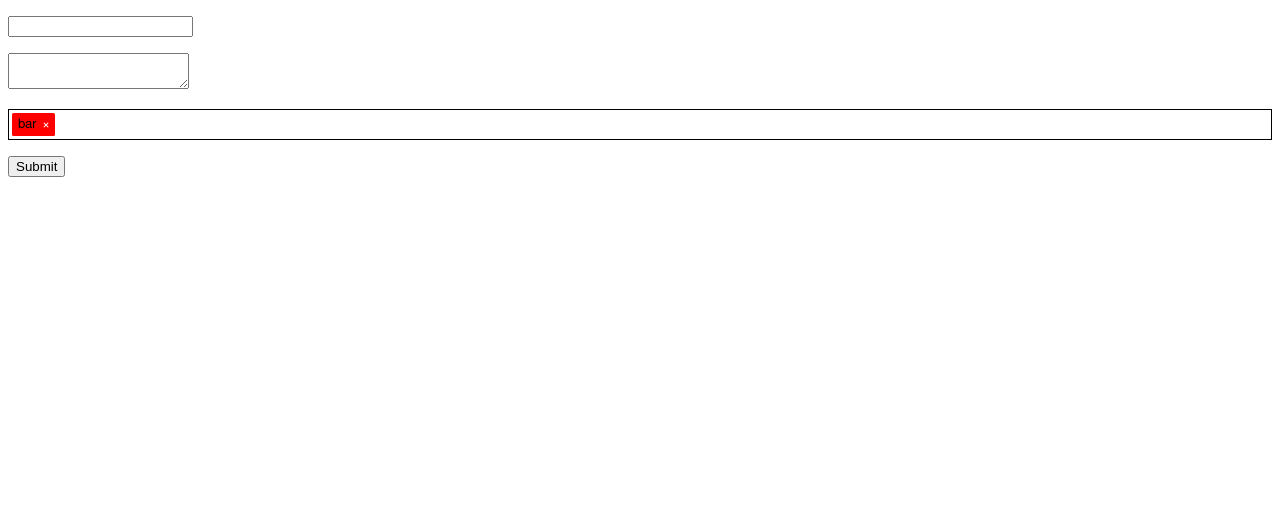
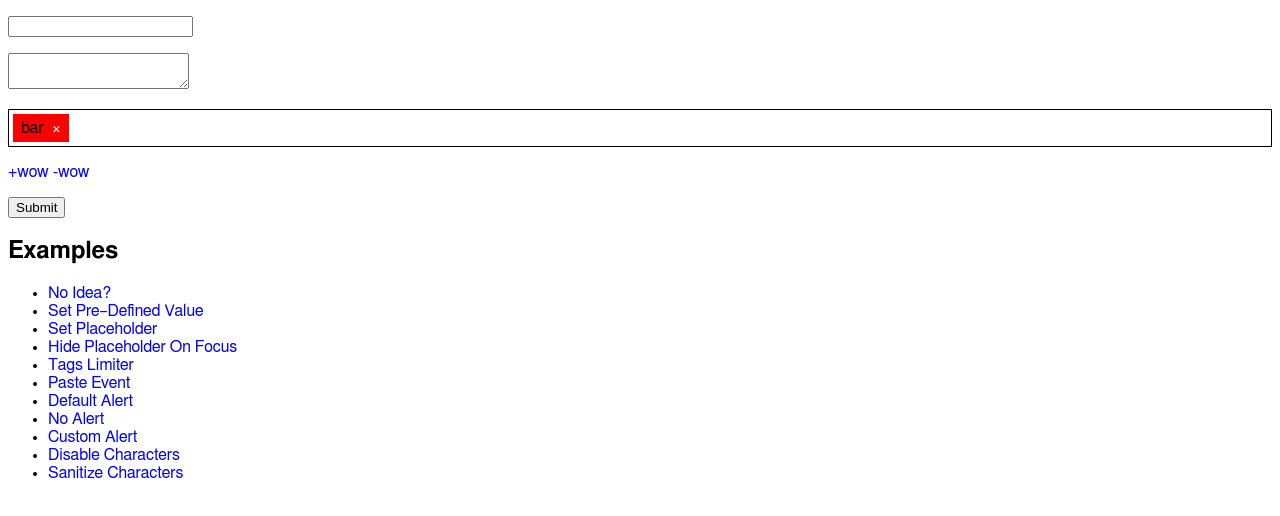
Before and after one commit to taufik-nurrohman/tag-picker, a plain HTML site: page index.html in a window 1280 px wide. Both pictures are taken after a click on the link 44 px from the left and 124 px from the top of the page. Drawn offline with Linux system fonts and the light colour scheme.

Commit message:
Updates for #4 and #5
+ Add more examples.

```diff
--- a/index.html
+++ b/index.html
@@ -2,26 +2,45 @@
 <html dir="ltr">
   <head>
     <meta charset="utf-8">
+    <meta name="viewport" content="width=device-width">
     <title>Demo</title>
     <link href="tags-input-beautifier.css" rel="stylesheet">
+    <style>body{font-family:Helmet,FreeSans,Sans-Serif}a{color:#00f;text-decoration:none}</style>
   </head>
   <body>
     <form method="get" target="_blank">
       <p><input name="title" type="text"></p>
       <p><textarea name="content"></textarea></p>
       <p><input name="tags" type="text" value="foo, bar" placeholder="foo, bar, baz"></p>
+      <p>
+        <a href="javascript:void(tags.set('wow'));">+wow</a>
+        <a href="javascript:void(tags.reset('wow'));">-wow</a>
+      </p>
       <p><button type="submit">Submit</button></p>
     </form>
+    <h2>Examples</h2>
+    <ul>
+      <li><a href="tags-input-beautifier.html">No Idea?</a></li>
+      <li><a href="tags-input-beautifier.value.html">Set Pre&ndash;Defined Value</a></li>
+      <li><a href="tags-input-beautifier.placeholder.html">Set Placeholder</a></li>
+      <li><a href="tags-input-beautifier.placeholder-hide-focus.html">Hide Placeholder On Focus</a></li>
+      <li><a href="tags-input-beautifier.max.html">Tags Limiter</a></li>
+      <li><a href="tags-input-beautifier.paste.html">Paste Event</a></li>
+      <li><a href="tags-input-beautifier.alert.html">Default Alert</a></li>
+      <li><a href="tags-input-beautifier.alert-x.html">No Alert</a></li>
+      <li><a href="tags-input-beautifier.alert-custom.html">Custom Alert</a></li>
+      <li><a href="tags-input-beautifier.escape.html">Disable Characters</a></li>
+      <li><a href="tags-input-beautifier.filter.html">Sanitize Characters</a></li>
+    </ul>
     <script src="tags-input-beautifier.js"></script>
     <script>
     var form = document.querySelector('form');
-    var foo = new TIB(form.tags, {
+    var tags = new TIB(form.tags, {
         join: ', ',
-        update: function(tags) {
-            console.log(tags); // check the added tags on every update event
+        update: function($) {
+            console.log($.tags); // check the added tags on every update event
         }
     });
-    foo.create();
     </script>
   </body>
 </html>
--- a/tags-input-beautifier.css
+++ b/tags-input-beautifier.css
@@ -1,54 +1,66 @@
 .tags {
+  font:inherit;
+  font-weight:normal;
+  font-style:normal;
+  color:#000;
+  border:1px solid;
   display:block;
-  background:#fff;
-  border:1px solid;
-  font:normal normal normal 13px/1.25 Helmet,FreeSans,sans-serif;
-  color:#000;
-  padding:.25em .25em 0 0;
+  line-height:1.25;
+  padding:.25em 0 0 .25em;
   cursor:text;
   overflow:hidden;
 }
-.tags-output,
-.tags-input + span {
+.tags span {
+  display:block;
   float:left;
+  position:relative;
+}
+.tags .tag,
+.tags-input {
+  background:#f00;
+  margin:0 .25em .25em 0;
+  padding:.25em .5em;
   min-height:1.25em;
-  margin:0 0 0 .25em;
-  padding:0;
-  background:none;
-  border:0;
-  outline:0;
-  font:inherit;
-  color:inherit;
-  text-align:left;
-  text-shadow:none;
-}
-.tags-output span,
-.tags-input + span {
-  float:left;
-  background:#f00;
-  color:inherit;
-  margin:0 .25em .25em 0;
-  padding:.25em .4375em;
-  border-radius:.125em;
   cursor:default;
 }
-.tags-input + span {
+.tags .tag:before {content:attr(data-tag)}
+.tags:after,
+.tags-view:after {
+  content:"";
+  display:table;
+  clear:both;
+}
+.tags a {
+  display:inline-block;
+  margin:0 0 0 .5em;
+  color:#fff;
+  text-decoration:none;
+  cursor:pointer;
+}
+.tags a:before {content:'\00D7'}
+.tags .tags-view {float:none}
+.tags .tags-input {
+  float:none;
   background:none;
-  border-radius:0;
+  cursor:inherit;
+  min-width:1em;
 }
-.tags-output a {
-  text-decoration:none;
-  color:#fff;
-  cursor:pointer;
-  margin-left:.4375em;
+.tags-input span {
+  float:none;
+  position:absolute;
+  top:0;
+  right:0;
+  bottom:0;
+  left:0;
+  z-index:4;
+  padding:inherit;
 }
-.tags-output a:before {content:'\00D7'}
-
-/* fake placeholder */
-.tags-output:empty + .tags-input + span:empty:before {
-  content:attr(placeholder);
+.tags-input span + span {
+  position:static;
+  padding:0;
   opacity:.5;
-  display:block;
-  cursor:text;
 }
-.tags-output:empty + .tags-input + span:empty:focus:before {display:none}
+.tags .tag + .tags-input {float:left}
+.tags .tag + .tags-input span + span {display:none}
+.tags-input span:focus + span {opacity:.4}
+.tags-output {display:none}
--- a/tags-input-beautifier.js
+++ b/tags-input-beautifier.js
@@ -1,6 +1,6 @@
 /*!
  * =======================================================
- *  SIMPLEST TAGS INPUT BEAUTIFIER 2.0.4
+ *  SIMPLEST TAGS INPUT BEAUTIFIER 2.1.0
  * =======================================================
  *
  *   Author: Taufik Nurrohman
@@ -9,42 +9,50 @@
  *
  * -- USAGE: ---------------------------------------------
  *
- *   var foo = new TIB(document.querySelector('input'));
- *   foo.create();
+ *   var tags = new TIB(document.querySelector('input'));
  *
  * -------------------------------------------------------
  *
  */
 
-(function(win, doc) {
+(function(win, doc, NS) {
 
     var instance = '__instance__',
         delay = setTimeout,
+        html = 'innerHTML',
+        text = 'textContent',
+        cla = 'className',
+        clas = 'classes',
+        tlc = 'toLowerCase',
+        re = 'replace',
+        first = 'firstChild',
         parent = 'parentNode',
+        next = 'nextSibling',
         previous = 'previousSibling',
+        append = 'appendChild',
+        prepend = 'insertBefore',
+        remove = 'removeChild',
         set = 'setAttribute',
         get = 'getAttribute',
-        reset = 'removeAttribute',
-        append = 'appendChild',
-        remove = 'removeChild',
-        html = 'innerHTML',
-        text = 'textContent',
-        cn = 'className',
-        nn = 'nodeName',
-        tlc = 'toLowerCase';
+        stop = 'preventDefault',
+        ev = 'addEventListener';
 
-    function is_set(x) {
-        return typeof x !== "undefined";
+    function el(n) {
+        return doc.createElement(n);
+    }
+
+    function object_keys(o) {
+        return Object.keys(o);
     }
 
     function object_keys_length(o) {
-        return Object.keys(o).length;
+        return object_keys(o).length;
     }
 
     (function($) {
 
         // plugin version
-        $.version = '2.0.4';
+        $.version = '2.1.0';
 
         // collect all instance(s)
         $[instance] = {};
@@ -59,181 +67,191 @@
             }, t === 0 ? 0 : (t || 1)), $;
         };
 
-    })(win.TIB = function(input, config) {
-
-        config = config || {};
-
+    })(win[NS] = function(target, o) {
         var $ = this,
-            el = function(x) {
-                return doc.createElement(x);
-            },
-            d = {
+            hash = Date.now(),
+            placeholder = target.placeholder || "",
+            config = {
                 join: ', ',
                 max: 9999,
-                values: true,
-                classes: ['tags', 'tags-input', 'tags-output'],
-                text: ['Remove \u201C%s\u201D Tag', 'Duplicate \u201C%s\u201D Tag'],
+                escape: [',', '\n'],
                 alert: true,
+                text: ['Delete \u201C%s\u201D Tag', 'Duplicate \u201C%s\u201D Tag'],
+                classes: ['tags', 'tag', 'tags-input', 'tags-output', 'tags-view'],
                 update: function() {}
-            }, i, j, output;
-
-        TIB[instance][input.id || input.name || object_keys_length(TIB[instance])] = $;
-
+            },
+            wrap = el('span'),
+            input = el('span'),
+            id = 'data-tag', edit, i;
+        win[NS][instance][target.id || target.name || object_keys_length(win[NS][instance])] = $;
+        o = typeof o === "string" ? {join: o} : (o || {});
+        for (i in config) {
+            if (typeof o[i] !== "undefined") config[i] = o[i];
+        }
+        function on_focus() {
+            edit.focus();
+        }
+        function on_paste(e) {
+            var t = e ? this : edit, v;
+            delay(function() {
+                v = t[text].split(config.join);
+                for (i in v) {
+                    $.set(v[i], 1);
+                }
+            }, 1);
+        }
+        target[cla] = config[clas][3];
+        wrap[cla] = config[clas][0] + ' ' + config[clas][0] + '-' + hash;
+        wrap[ev]("click", on_focus, false);
+        wrap.id = target.id || config[clas][0] + '-' + hash;
+        wrap[html] = '<span class="' + config[clas][4] + '"></span>';
+        input[cla] = config[clas][2];
+        input[html] = '<span contenteditable spellcheck="false" style="white-space:pre;outline:none;"></span><span>' + placeholder + '</span>';
+        target[parent][prepend](wrap, target[next] || null);
+        wrap[first][append](input);
+        edit = input[first];
         $.tags = {};
-
-        if (typeof config === "string") {
-            config = {
-                join: config
-            };
-        }
-
-        for (i in d) {
-            if (!is_set(config[i])) config[i] = d[i];
-        }
-
-        $.input = input;
-        $.config = config;
-
-        // validate tag name
+        $.error = 0;
         $.filter = function(t) {
-            return t.replace(new RegExp('[' + config.join.replace(/\s/g, "") + ']|^\\s+|\\s+$|\\s{2,}', 'g'), "")[tlc]();
+            return (t + "")[re](new RegExp('[' + config.join[re](/\s/g, "") + ']|^\\s+|\\s+$|\\s{2,}', 'g'), "")[tlc]();
         };
-
-        // clear tag(s) input field
-        $.clear = function() {
-            return output[text] = "", $;
+        $.update = function(v, is_first) {
+            target.value = "";
+            while ((i = wrap[first][first]) && i[get](id)) {
+                wrap[first][remove](i);
+            }
+            v = v !== 0 ? v : object_keys($.tags);
+            for (i in v) {
+                $.set(v[i], 1, is_first);
+            }
+            return config.update($), $;
         };
-
-        // reset tag(s) input field and output
         $.reset = function(t) {
-            input[previous][html] = "";
-            if (t) {
+            t = $.filter(t || "");
+            if (!t) {
+                $.tags = {};
+            } else {
                 delete $.tags[t];
-                j = $.tags;
-                $.tags = {};
-                for (i in j) {
-                    $.set(i);
+            }
+            return $.update(0, 1);
+        };
+        $.set = function(t, clear, is_first) {
+            t = $.filter(t);
+            // empty tag name or reached the max tags, do nothing!
+            if (t === "" || object_keys_length($.tags) === config.max) {
+                edit[html] = "";
+                return $;
+            }
+            var a = el('span'),
+                x = el('a');
+            a[cla] = config[clas][1];
+            a[set](id, t);
+            x.href = 'javascript:;';
+            x.title = config.text[0][re](/%s/g, t) || "";
+            x[ev]("click", function(e) {
+                var t = this,
+                    s = t[parent],
+                    n = t[parent][get](id);
+                s[parent][remove](s);
+                $.reset(n), on_focus();
+                e[stop]();
+            }, false);
+            a[append](x);
+            if ($.tags[t]) {
+                edit[html] = "";
+                if (!is_first) {
+                    if (config.alert) {
+                        $.error = 1;
+                        var text = config.text[1][re](/%s/g, t);
+                        if (typeof config.alert === "function") {
+                            config.alert(text, t, $);
+                        } else {
+                            alert(text);
+                        }
+                    }
+                } else {
+                    wrap[first][prepend](a, input);
                 }
             } else {
-                $.tags = {};
+                $.tags[t] = 1;
+                wrap[first][prepend](a, input);
             }
-            return $.clear().update();
+            target.value = object_keys($.tags).join(config.join);
+            if (clear) {
+                edit[html] = "";
+            }
+            return (!is_first && config.update($)), $;
         };
-
-        // set new tag item
-        $.set = function(t) {
-            var d = input[previous],
-                s = el('span'),
-                a = el('a');
-            s[html] = t;
-            a.title = config.text[0].replace(/%s/g, t);
-            a[set]('data-tag', t);
-            a.href = 'javascript:;';
-            a.onclick = function() {
-                delete $.tags[this[get]('data-tag')];
-                this[parent][parent][remove](this[parent]);
-                return $.update(), output.focus(), false;
-            };
-            s[append](a);
-            d[append](s);
-            $.tags[t] = 1;
-            return $;
-        };
-
-        // update tag(s) value…
-        $.update = function() {
-            var v = Object.keys($.tags).join(config.join);
-            input.value = v;
-            return config.update($.tags), $;
-        };
-
-        // convert text input into “tag” item
-        function _create() {
-            var wrap = el('span'),
-                classes = config.classes;
-            output = el('span');
-            output[set]('contenteditable', 'true');
-            output[set]('spellcheck', 'false');
-            output[set]('placeholder', input.placeholder);
-            input.type = 'hidden';
-            input[cn] += ' ' + classes[1];
-            wrap[cn] = classes[0];
-            wrap[html] = '<span class="' + classes[2] + '"></span>';
-            wrap.onclick = function() {
-                output.focus();
-            };
-            input[parent].insertBefore(wrap, input);
-            wrap[append](input);
-            wrap[append](output);
-            if (config.values === true) {
-                config.values = input.value.split(config.join);
-            }
-            for (i in config.values) {
-                var s = $.filter(config.values[i]);
-                s && $.set(s);
-            }
-        };
-
-        function add(value) {
-            var v = $.filter(value);
-            $.clear();
-            // empty tag name or reached the max tags, do nothing!
-            if (!v || object_keys_length($.tags) === config.max) {
-                return false;
-            }
-            // duplicate tag name, alert!
-            if (v in $.tags) {
-                if (config.alert) alert(config.text[1].replace(/%s/g, v));
-                return $.clear(), false;
-            }
-            return $.set(v).update(), false;
-        }
-
-        // apply the beautifier
-        $.create = function() {
-            _create();
-            $.clear();
-            output.onkeydown = function(e) {
-                var display = input[previous],
-                    d = display.lastChild,
+        (function() {
+            return edit[ev]("blur", function() {
+                $.error = 0;
+                $.set(this[text]);
+                this[html] = "";
+            }, false),
+            edit[ev]("paste", on_paste, false),
+            edit[ev]("keydown", function(e) {
+                $.error = 0;
+                var t = this,
                     k = e.keyCode,
-                    key = (e.key || "")[tlc](),
-                    v = this[text],
-                    shift = e.shiftKey, d;
-                // `backspace`
-                if (!v && (key === 'backspace' || k === 8)) {
-                    if (d) {
-                        var dd = d.children[0][get]('data-tag');
-                        display[remove](d);
-                        delete $.tags[dd];
-                    }
-                    return $.update(), false;
-                // `comma` key
-                } else  if (key === ',' || (!shift && k === 188)) {
-                    return add(v);
-                // `enter` key
-                } else if (key === 'enter' || k === 13) {
-                    var form,
-                        p = input;
-                    // submit form on `enter` key in the `span[contenteditable]`
+                    p = wrap,
+                    key = (e.key || String.fromCharCode(k))[tlc](),
+                    ctrl = e.ctrlKey,
+                    shift = e.shiftKey,
+                    data = input[previous] && input[previous][get](id),
+                    shadow = edit[next],
+                    is_tab = key === 'tab' || !shift && k === 9,
+                    is_enter = key === 'enter' || !shift && k === 13, form;
+                // submit form on `enter` key in the `span[contenteditable]`
+                if (ctrl && is_enter) {
                     while (p = p[parent]) {
-                        if (p[nn][tlc]() === 'form') {
+                        if (p.nodeName[tlc]() === 'form') {
                             form = p;
                             break;
                         }
                     }
-                    return add(v), (form && form.submit()), false;
+                    $.set(t[text], 1);
+                    $.error === 0 && form && form.submit();
+                // paste event with `control` + `v`
+                } else if (ctrl && (key === 'v' || !shift && k === 86)) {
+                    on_paste();
+                } else {
+                    var x = config.escape;
+                    for (i in x) {
+                        if (
+                            x[i] === '\t' && is_tab ||
+                            x[i] === '\n' && is_enter // preserved!
+                        ) {
+                            delay(function() {
+                                $.set(t[text], 1), on_focus();
+                            }, 1);
+                            e[stop]();
+                            return;
+                        }
+                    }
+                    delay(function() {
+                        var v = t[text], j;
+                        shadow[html] = v ? "" : placeholder;
+                        // `backspace`
+                        if (!v && (key === 'backspace' || !shift && k === 8)) {
+                            $.reset(data), on_focus();
+                        // else…
+                        } else {
+                            for (i = 0, j = x.length; i < j; ++i) {
+                                if (x[i] && v.indexOf(x[i]) !== -1) {
+                                    $.set(v.split(x[i]).join(""), 1);
+                                    break;
+                                }
+                            }
+                        }
+                    }, 1);
                 }
-                return $;
-            };
-            output.onblur = function() {
-                return add(this[text]);
-            };
-            return $.update();
-        };
-
-        return ($.output = input[previous]), $;
-
+            }, false), $;
+        })();
+        $.update(target.value.split(config.join), 1);
+        $.config = config;
+        $.input = input;
+        $.view = wrap;
+        $.target = $.output = target;
     });
 
-})(window, document);
+})(window, document, 'TIB');
```
Also changed, not shown: tags-input-beautifier.alert-custom.html (added, +29 -0 lines), tags-input-beautifier.alert-x.html (added, +21 -0 lines), tags-input-beautifier.alert.html (added, +21 -0 lines), tags-input-beautifier.escape.html (added, +21 -0 lines), tags-input-beautifier.filter.html (added, +22 -0 lines), tags-input-beautifier.html (added, +18 -0 lines), tags-input-beautifier.max.html (added, +21 -0 lines), tags-input-beautifier.paste.html (added, +19 -0 lines), tags-input-beautifier.placeholder-hide-focus.html (added, +23 -0 lines), tags-input-beautifier.placeholder.html (added, +18 -0 lines), tags-input-beautifier.value.html (added, +27 -0 lines), README.md, tags-input-beautifier.min.css, tags-input-beautifier.min.js.
